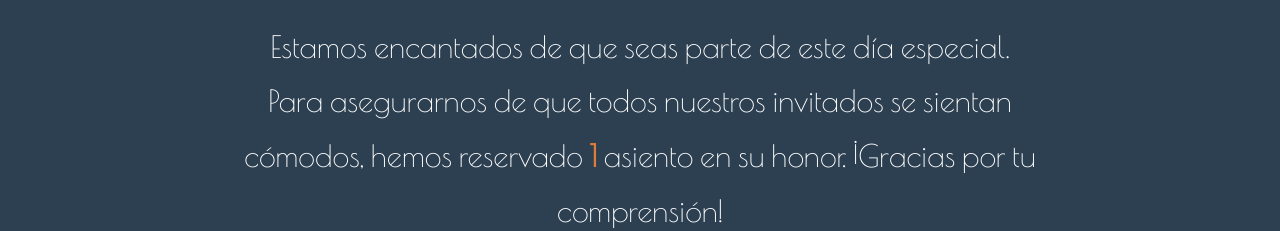
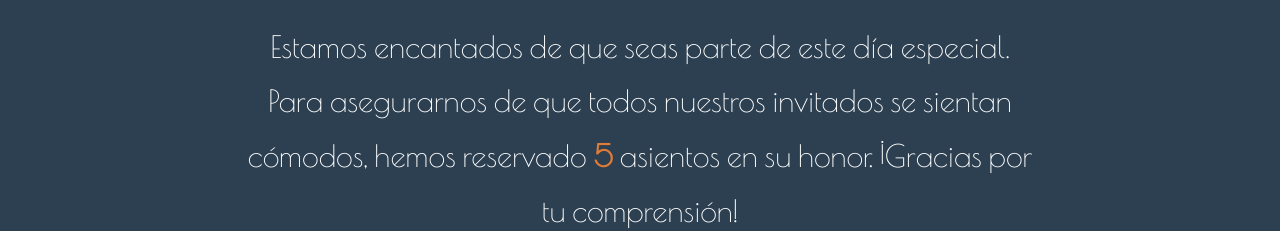
Before and after one commit to jimena-garcia/invitacion5, a plain HTML site: page Index.html in a window 1280 px wide. Shown: the part 4400-4631 px from the top of the page. Drawn offline with nearby package versions, Linux system fonts and the light colour scheme; a web font is replaced by a local one.

Commit message:
Update Index.html

```diff
--- a/Index.html
+++ b/Index.html
@@ -197,8 +197,8 @@
     <h2 class="section-title">Te invitamos</h2>
     <p class="section-text">
       Estamos encantados de que seas parte de este día especial. Para asegurarnos de que todos nuestros invitados se
-      sientan cómodos, hemos reservado <b><span id="allowed-guests"> 1
-        </span></b>asiento en su honor. ¡Gracias por tu comprensión!
+      sientan cómodos, hemos reservado <b><span id="allowed-guests"> 5
+        </span></b>asientos en su honor. ¡Gracias por tu comprensión!
     </p>
   </section>
 
```
